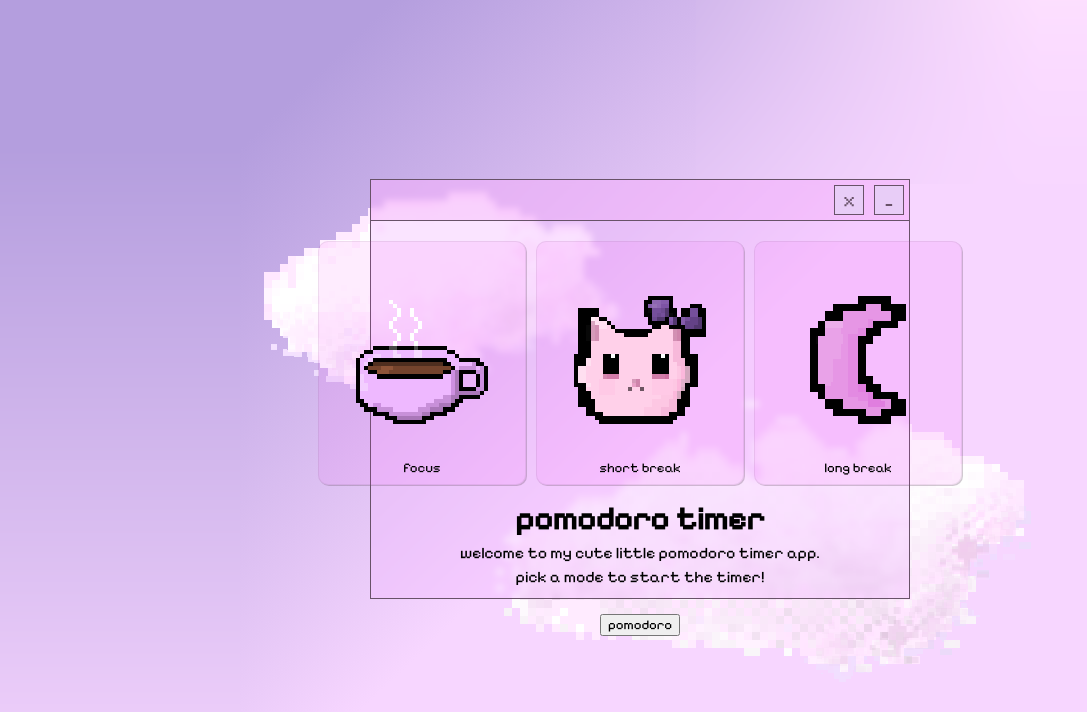
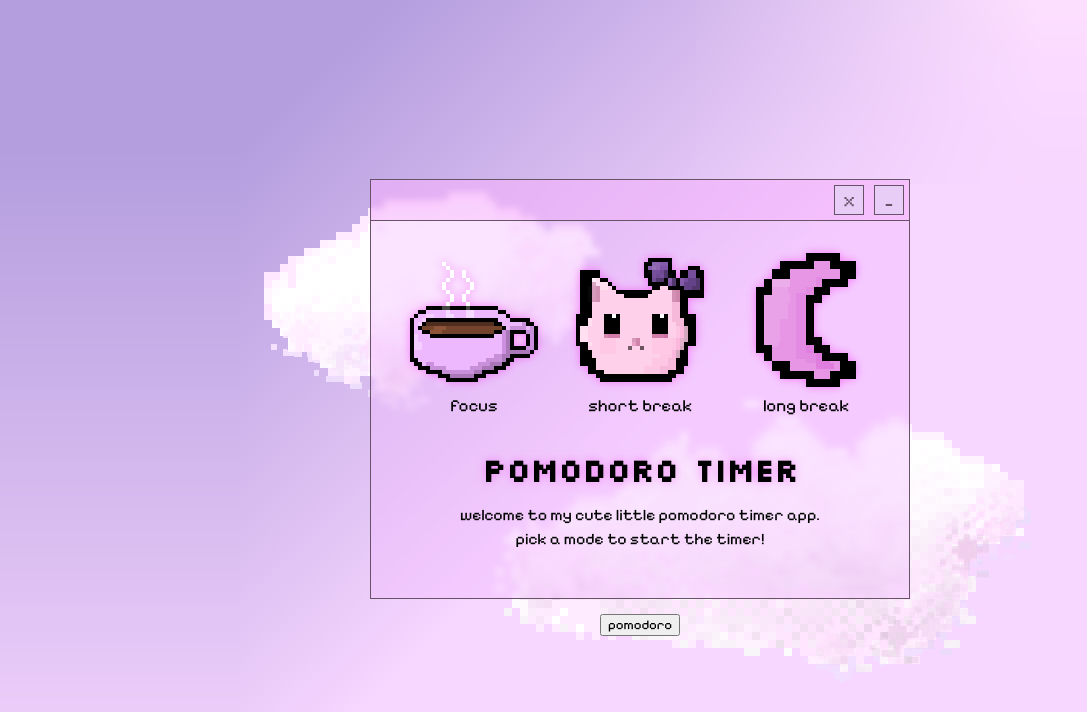
Before and after one commit to laybuh/pomodoro, a plain HTML site: page index.html in a window 1280 px wide. Shown: the whole page, without its empty margins (0-1087 px from the left). Drawn offline with Linux system fonts and the light colour scheme.

Commit message:
styled the main window

```diff
--- a/style.css
+++ b/style.css
@@ -1,4 +1,4 @@
-@import url("https://fonts.googleapis.com/css2?family=Pixelify+Sans&family=VT323&display=swap");
+@import url("https://fonts.googleapis.com/css2?family=Pixelify+Sans&family=VT323&family=Silkscreen&display=swap");
 
 body {
     font-family: 'Pixelify Sans', sans-serif;
@@ -19,22 +19,21 @@ button {
 
 .pomodoro-icon {
     display: block;
-    height: 128px;
-    width: 134px;
+    width: 128px;
+    height: 134px;
     object-fit: contain;
     image-rendering: pixelated;
-    margin: 30px;
-    padding: 20px 0 6px;
-
+    margin: 8px;
+    filter: drop-shadow(0 0 5px rgba(241, 67, 241, 0.6));
+    transition: transform 0.1s;
 }
 
 .pomodoro-btn {
-    background: rgba(241, 67, 241, 0.1);
-    border: 1px solid rgb(104, 82, 104, 0.1);
-    border-radius: 10px;
-    box-shadow: 1px 1px 0 rgba(105, 82, 105, 0.3);
+    background: none;
+    border: none;
     padding: 4px 6px 8px;
     margin: 0;
+    cursor: pointer;
 }
 
 .pomodoro-btn:hover {
@@ -42,9 +41,6 @@ button {
     background: rgba(245, 191, 245, 0.3);
 }
 
-#timer-info {
-    margin: 10px;
-}
 
 #window,
 #timer-window {
@@ -87,11 +83,11 @@ button {
 }
 
 .timer-art {
-    width: 200px;
-    height: 200px;
+    width: 128px;
+    height: 134px;
     object-fit: contain;
     image-rendering: pixelated;
-    padding: 20px;
+    padding: 20px 0 5px;
 }
 
 #timer-btns {
@@ -116,8 +112,16 @@ button {
 
 #timer-info h1 {
     margin: 0 0 5px;
+    font-family: 'Silkscreen', sans-serif;
+    filter: drop-shadow(0 0 5px rgba(241, 67, 241, 0.5));
+    padding: 10px;
+    font-weight: 600;
 }
 
 #timer-info p {
     margin: 5px 0;
 }
+
+.pomodoro-label {
+    font-size: 17px;
+}
```
